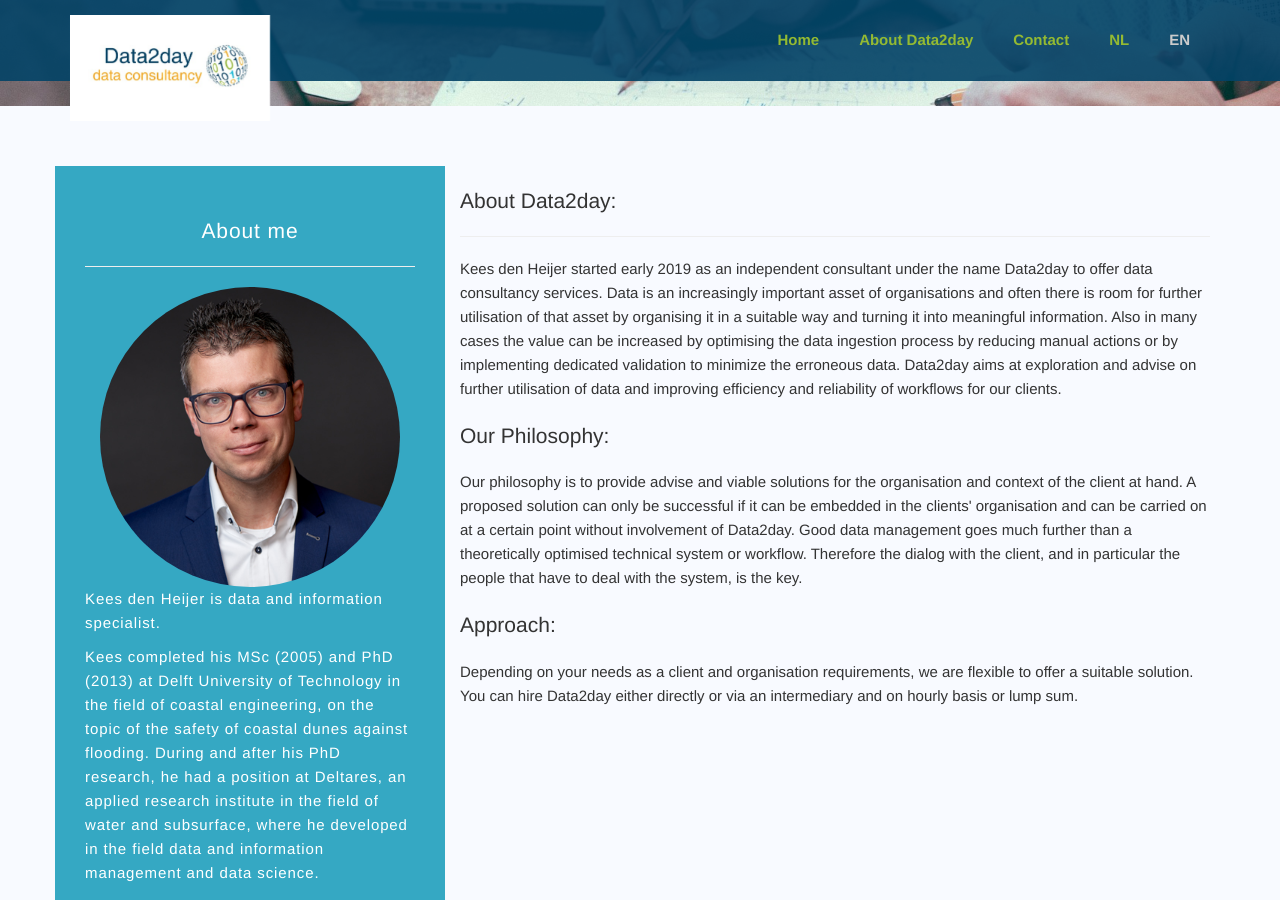
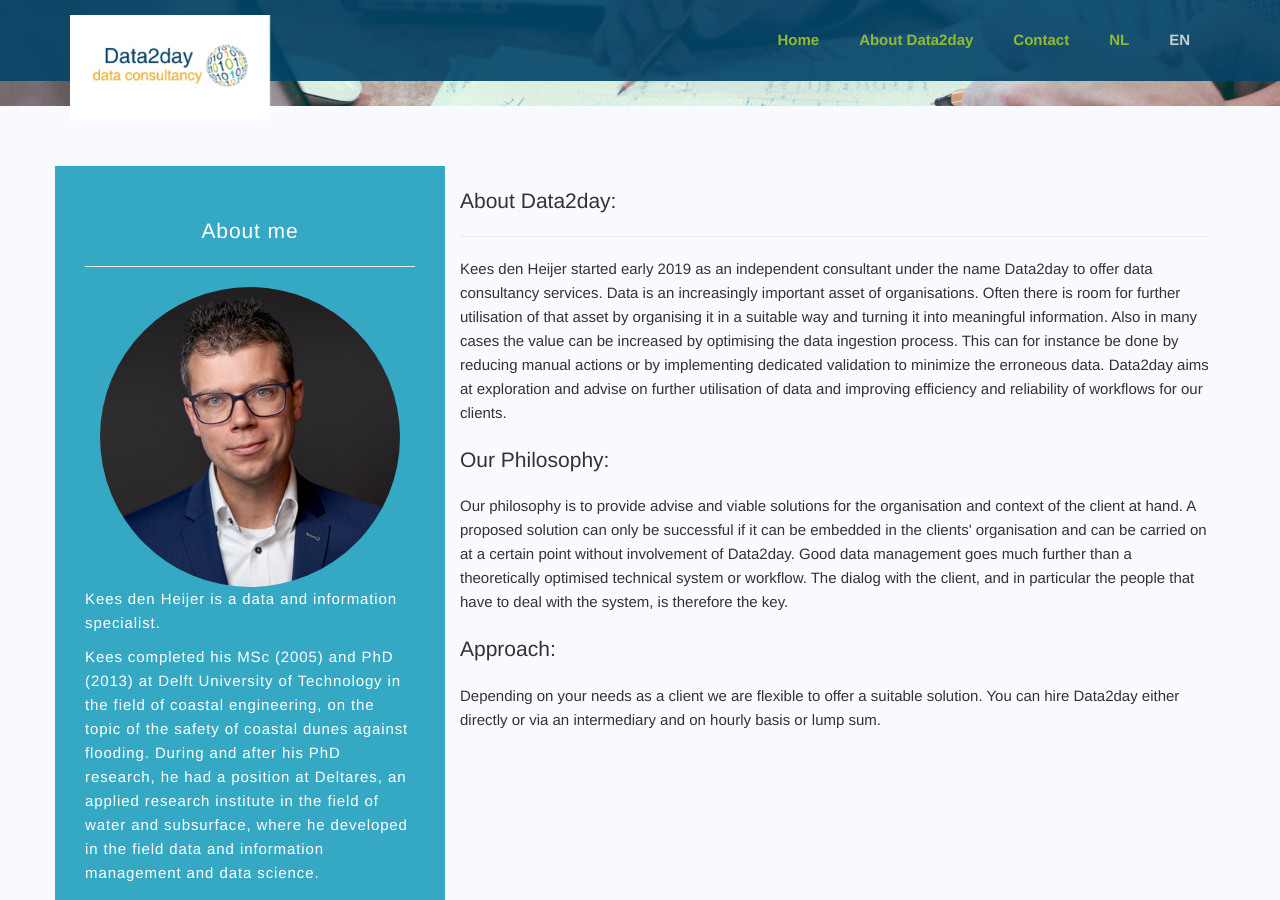
Before and after one commit to heijer/heijer.github.io, a Jekyll site: the page built from en/about.html, in a window 1280 px wide and 900 px high, scrolled down 227 px. Built offline with Jekyll 4.4.1, drawn with Linux system fonts in a browser that asks for light colours.

Commit message:
some typos corrected and rephrasing

```diff
--- a/_includes/en/services.html
+++ b/_includes/en/services.html
@@ -5,8 +5,8 @@
         <div class="row">
             <div class="services-header">
                 <h2 class="services-header-title">Data management and data engineering</h2>
-                <p class="services-desc">Data gets a more prominent position in decision making and solving complex issues.
-                    It is essential for that to have reliable data and proper tranlation to useful information.
+                <p class="services-desc">Data gets a more prominent position in decision making and for solving complex issues.
+                    It is essential for that to have reliable data and proper translation to useful information.
                     Do you have valuable data in your organisation or project and do you want to use that in a more effective way?
                     Do you want to make your workflows more efficient and reliable?
                     Data2day provides services to advise and support you with this.
@@ -21,7 +21,7 @@
                 <div class="services-group wow animated fadeInLeft" data-wow-offset="40">
                     <p class="services-icon"><span class="far fa-lightbulb fa-5x"></span></p>
                     <h4 class="services-title">Data consultancy</h4>
-                    <p class="services-body">Integrated consultancy regarding data in your organisation or project.</p>
+                    <p class="services-body">Integrated advise regarding data in your organisation or project.</p>
                     <!--<p class="services-more"><a href="#">Find Out More</a></p>-->
                 </div>
             </div>
--- a/en/about.html
+++ b/en/about.html
@@ -20,7 +20,7 @@ category: about.html
             <img src="/assets/img/photos/LINK Fotografie 1901_80716 LINKEDIN.jpg" height="300" width="300" class="img-responsive img-circle center" alt="Photo">
         </div>
         <p>
-            Kees den Heijer is data and information specialist.
+            Kees den Heijer is a data and information specialist.
         </p>
         <p>
             Kees completed his MSc (2005) and PhD (2013) at Delft University of Technology in the field of coastal engineering, on the topic of the safety of coastal dunes against flooding.
@@ -34,8 +34,10 @@ category: about.html
         <h3 class="lead" id="about">About Data2day:</h3><hr>
         <p>
             Kees den Heijer started early 2019 as an independent consultant under the name Data2day to offer data consultancy services.
-            Data is an increasingly important asset of organisations and often there is room for further utilisation of that asset by organising it in a suitable way and turning it into meaningful information.
-            Also in many cases the value can be increased by optimising the data ingestion process by reducing manual actions or by implementing dedicated validation to minimize the erroneous data.
+            Data is an increasingly important asset of organisations.
+            Often there is room for further utilisation of that asset by organising it in a suitable way and turning it into meaningful information.
+            Also in many cases the value can be increased by optimising the data ingestion process.
+            This can for instance be done by reducing manual actions or by implementing dedicated validation to minimize the erroneous data.
             Data2day aims at exploration and advise on further utilisation of data and improving efficiency and reliability of workflows for our clients.
         </p>
 
@@ -44,12 +46,12 @@ category: about.html
             Our philosophy is to provide advise and viable solutions for the organisation and context of the client at hand.
             A proposed solution can only be successful if it can be embedded in the clients' organisation and can be carried on at a certain point without involvement of Data2day.
             Good data management goes much further than a theoretically optimised technical system or workflow.
-            Therefore the dialog with the client, and in particular the people that have to deal with the system, is the key.
+            The dialog with the client, and in particular the people that have to deal with the system, is therefore the key.
         </p>
 
         <h3 class="lead"id="approach">Approach:</h3>
         <p>
-            Depending on your needs as a client and organisation requirements, we are flexible to offer a suitable solution.
+            Depending on your needs as a client we are flexible to offer a suitable solution.
             You can hire Data2day either directly or via an intermediary and on hourly basis or lump sum.
         </p>
     </div>
```
